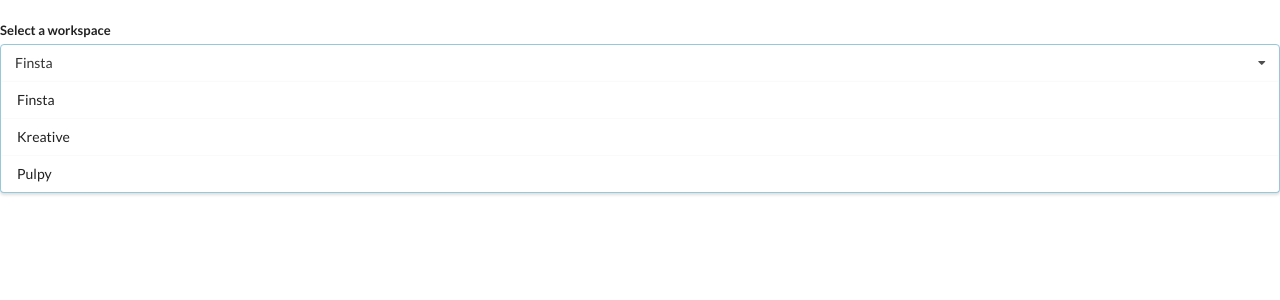
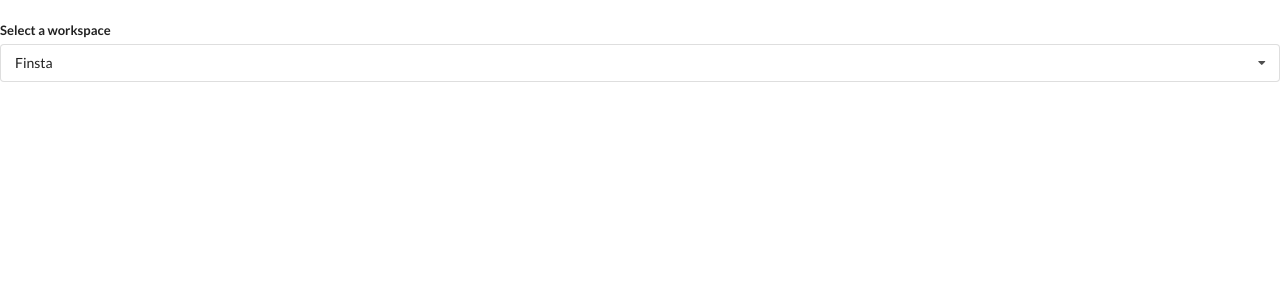
Before and after one commit to thatgirldorian/widget-set, a React (Create React App) app: page / in a window 1280 px wide. Shown: the top 300 px of the page. Built offline with nearby package versions, Linux system fonts and the light colour scheme.

Commit message:
Added a way to close & open the dropdown

```diff
--- a/src/components/App.js
+++ b/src/components/App.js
@@ -32,19 +32,28 @@
         value: "red"
     },
     {
-        label: "Kreative",
+        label: "Kray",
         value: "green"
     },
     {
-        label: "Pulpy",
+        label: "Roydy",
         value: "blue"
+    },
+    {
+        label: "Exco",
+        value: "yellow"
+    },
+    {
+        label: "Odby",
+        value: "purple"
     }
 ]
 
 
 export default () => {
-    //initialize state
+    //initialize state for option selection
     const [selected, setSelected] = useState(options[0])
+
 
     return (
         <div>
--- a/src/components/Dropdown.js
+++ b/src/components/Dropdown.js
@@ -1,11 +1,24 @@
-import React from 'react';
+import React, { useState } from 'react';
 
 
-const Dropdown = ({ options, selected, setSelected }) => {
+const Dropdown = ({ options, selected, onSelectedChange }) => {
+    //add a piece of state to toggle the dropdown
+    const [open, setOpen] = useState(false)
+
     //map over the list we want to display
     const renderedOptions = options.map((option) => {
+
+        //check if the currently selected option is the one iterated over
+        if (option.value === selected.value) {
+            return null
+        }
+
         return (
-            <div key={option.value} className="item">
+            <div
+                key={option.value}
+                className="item"
+                onClick={() => onSelectedChange(option) }
+                >
                 {option.label}
             </div>
         )
@@ -15,10 +28,10 @@
         <div className=" ui form">
             <div className="field">
                 <label className="label">Select a workspace</label>
-                <div className="ui selection dropdown visible active">
+                <div onClick={() => setOpen(!open) } className={`ui selection dropdown ${open ? 'visible active' : '' } `}>
                     <i className="dropdown icon"></i>
                     <div className="text">{selected.label}</div>
-                    <div className="menu visible transition">{renderedOptions}</div>
+                    <div className={`menu ${open ? 'visible transition' : ''}`}>{renderedOptions}</div>
                 </div>
             </div>
         </div>
```
